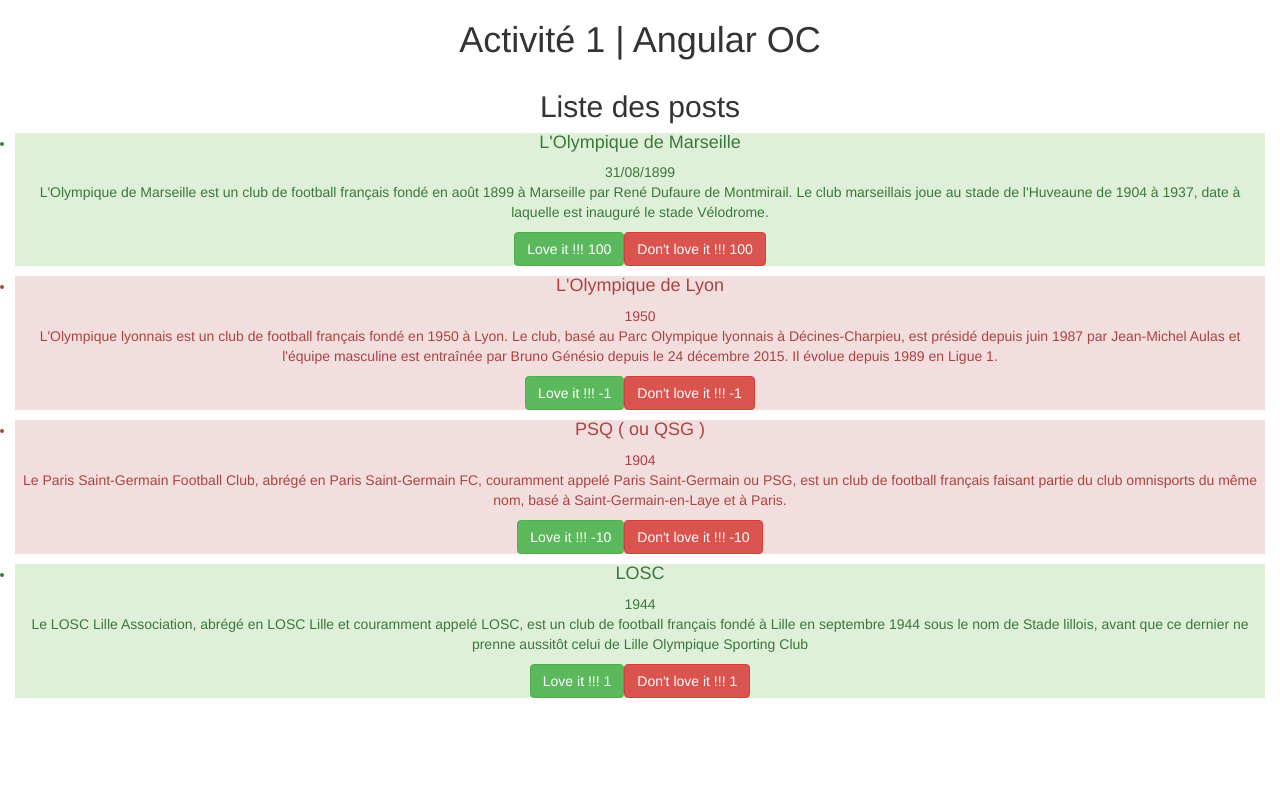
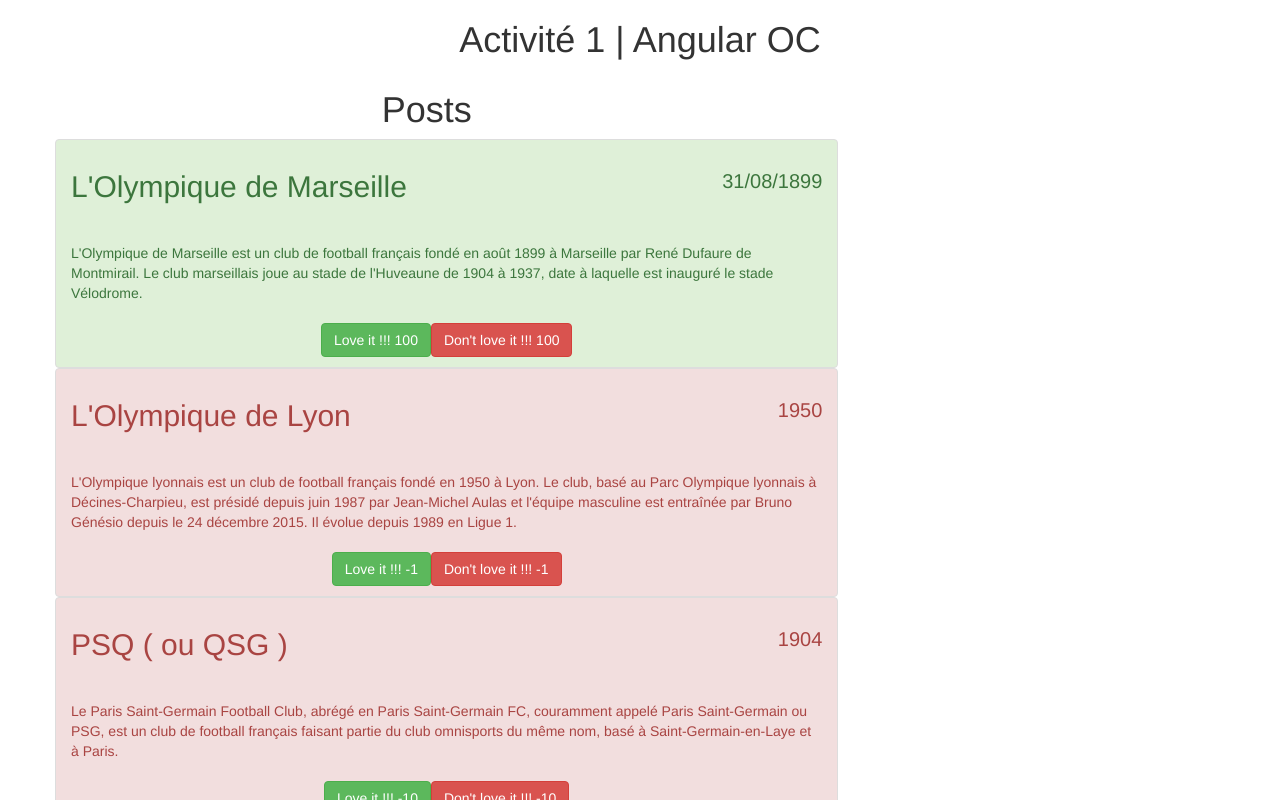
Before and after one commit to Eolynas/Activite1-Angular-OC, an Angular app: page / in a window 1280 px wide. Shown: the top 800 px of the page. Built offline with nearby package versions, Linux system fonts and the light colour scheme.

Commit message:
finition css

```diff
--- a/src/app/app.component.html
+++ b/src/app/app.component.html
@@ -4,8 +4,8 @@
     {{ title }}
   </h1>
 
-  <div class="col-xs-12">
-      <h2>Liste des posts</h2>
+  <div class="col-xs-8">
+      <h1>Posts</h1>
 
       <app-post-list [posts]="posts"></app-post-list>
 
--- a/src/app/post-list-item/post-list-item.component.html
+++ b/src/app/post-list-item/post-list-item.component.html
@@ -1,9 +1,9 @@
-<li [ngClass]="{'list-group-item': loveIts == 0,
+<li [ngClass]="{'list-group-item': true,
                 'list-group-item-success': loveIts > 0,
                 'list-group-item-danger': loveIts < 0}">
-  <div>
-    <h4> {{ title }} </h4>
-    <span>{{ date }}</span>
+  <div class="row">
+    <h2 class="col-lg-8"> {{ title }} </h2>
+    <h2 class="col-lg-4 date" style="font-size: 20px; ">{{ date }}</h2>
   </div>
   <div>
     <p>{{ content }}</p>
--- a/src/app/post-list-item/post-list-item.component.ts
+++ b/src/app/post-list-item/post-list-item.component.ts
@@ -9,7 +9,7 @@
 
   @Input() title: string;
   @Input() content: string;
-  @Input() loveIts: string;
+  @Input() loveIts: number;
   @Input() date: string;
 
   constructor() { }
@@ -19,12 +19,10 @@
 
   onLoveIt() {
     this.loveIts++;
-    console.log('love' + this.loveIts);
   }
 
   onDontLoveIt() {
-    this.loveIts --;
-    console.log('Don\'t love' + this.loveIts);
+    this.loveIts--;
   }
 
 }
--- a/src/app/post-list/post-list.component.html
+++ b/src/app/post-list/post-list.component.html
@@ -1,10 +1,9 @@
-<ul class="list-group">
+<ul>
   <app-post-list-item *ngFor="let post of posts"
                       [title]="post.title"
                       [content]="post.content"
                       [loveIts]="post.loveIts"
-                      [date]="post.created_at"
-                      >
+                      [date]="post.created_at">
 
   </app-post-list-item>
 </ul>
--- a/src/styles.scss
+++ b/src/styles.scss
@@ -1 +1,14 @@
 /* You can add global styles to this file, and also import other style files */
+li {
+  list-style: none;
+}
+
+p, h2 {
+  text-align: left;
+  margin: 20px 0px 20px 0px;
+}
+
+.date {
+  text-align: right;
+
+}
```
